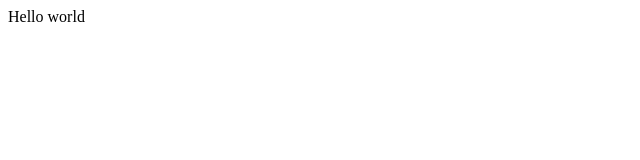
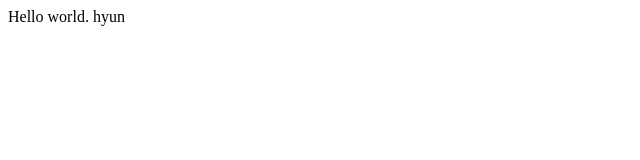
Before and after one commit to junhyunn/opentu-hyun, a plain HTML site: page index.html in a window 1280 px wide. Shown: the full height of the page, 0-640 px from the left. Drawn offline with Linux system fonts and the light colour scheme.

Commit message:
add index.html

```diff
--- a/index.html
+++ b/index.html
@@ -14,6 +14,6 @@ Remove this if you use the .htaccess -->
 <link rel="apple-touch-icon" href="/apple-touch-icon.png" />
 </head>
 <body>
-Hello world
+Hello world. hyun
 </body>
 </html>
```
